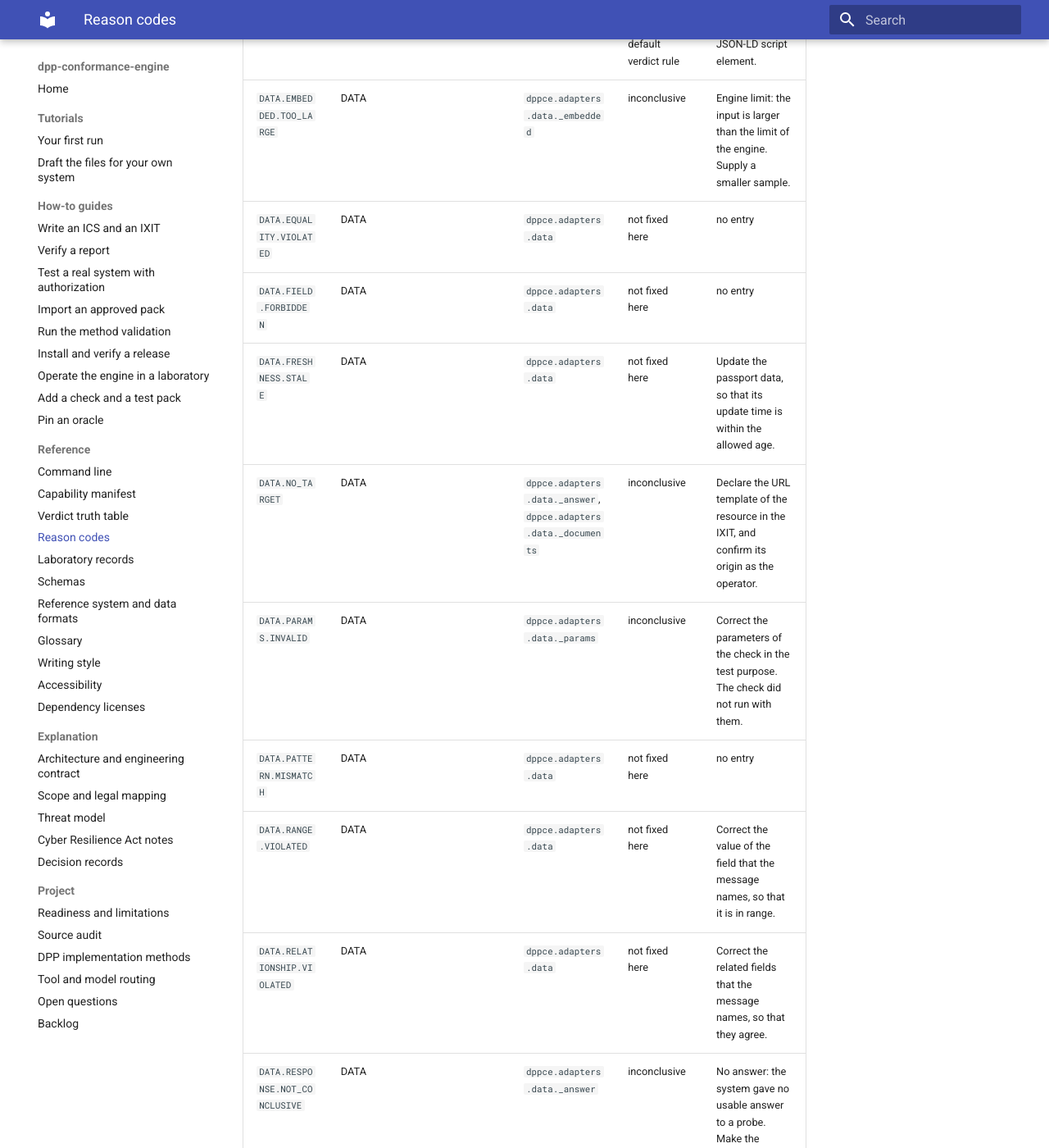
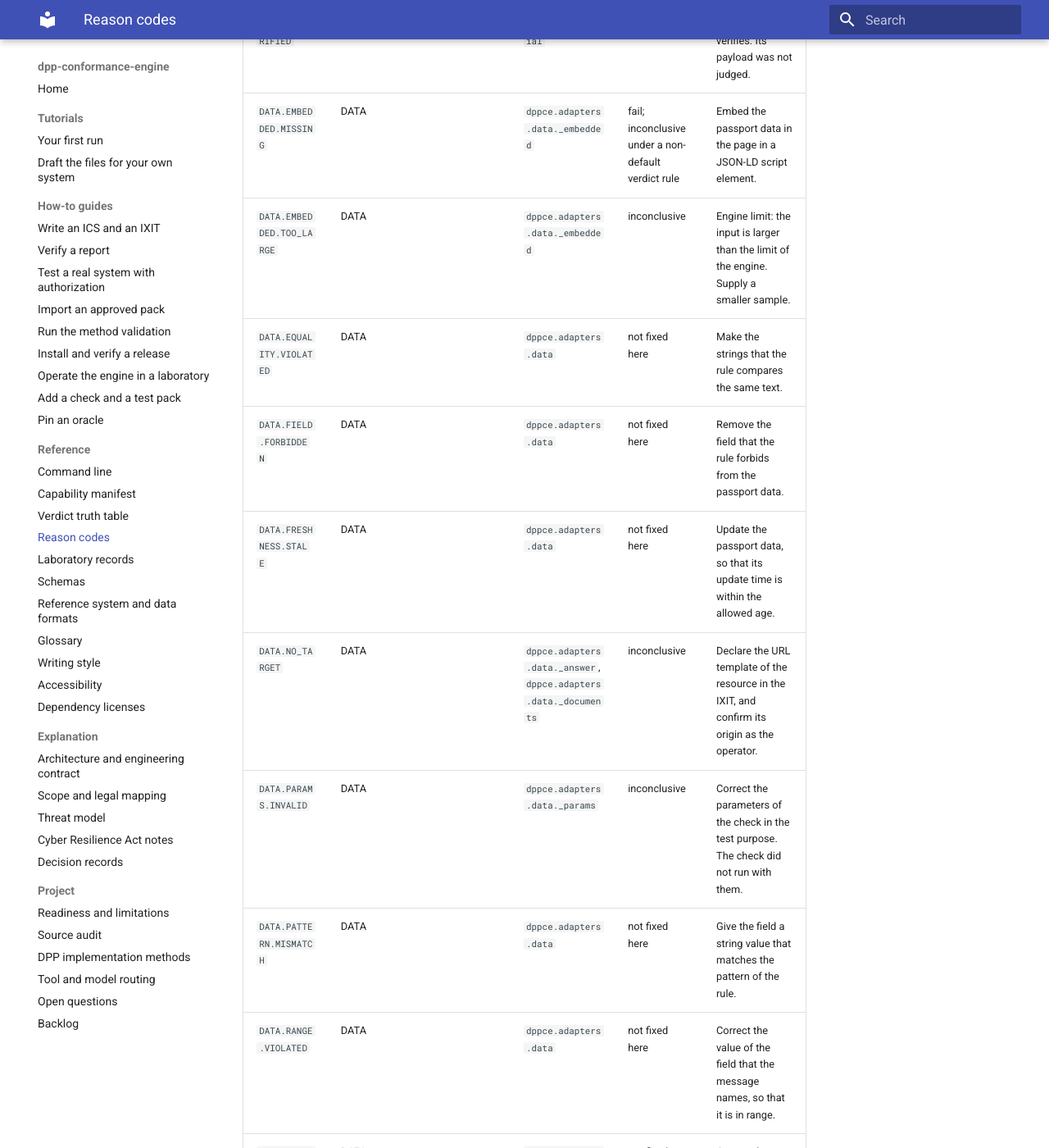
Before and after one commit to hadijannat/dpp-conformance-engine, an MkDocs documentation site: the page built from docs/reference/reason-codes.md, in a window 1280 px wide and 1400 px high, scrolled down 11196 px. Shown: the whole window at 82% size. Built offline with MkDocs 1.6.1 and Material for MkDocs 9.7.7, drawn with Linux system fonts in a browser that asks for light colours; the version menu is left out; some of the changed text lies outside the part shown.

Commit message:
fix(data): keep the example rule pack out of the vendored oracle files
testpacks/data holds vendored oracle files, each with a source record. The
TEST-ONLY rule pack of version 2 is project-authored, so it moves to
fixtures/rules. The five new reason codes get report hints.

Co-Authored-By: Claude Opus 5.5 <noreply@anthropic.com>

```diff
--- a/docs/reference/reason-codes.md
+++ b/docs/reference/reason-codes.md
@@ -95,8 +95,8 @@ The last column comes from `dppce.report.hints`, the table that the HTML report
 | `CARRIER.SAMPLE.TOO_LARGE` | CARRIER |  | `dppce.adapters.common.decode_qr` | inconclusive | Engine limit: the input is larger than the limit of the engine. Supply a smaller sample. |
 | `CARRIER.SAMPLE.UNREADABLE` | CARRIER |  | `dppce.adapters.common.decode_qr` | inconclusive | Supply the carrier sample as an image file that the engine can read. |
 | `DATA.COMPLETENESS.MISSING` | DATA |  | `dppce.adapters.data` | not fixed here | Add the fields that the rule requires to the passport data. |
-| `DATA.CONTEXT.FILE_INVALID` | DATA |  | `dppce.adapters.data._pinned_contexts` | inconclusive | no entry |
-| `DATA.CONTEXT.LINK_UNREADABLE` | DATA | `data.context` | `dppce.adapters.data.context_check` | inconclusive | no entry |
+| `DATA.CONTEXT.FILE_INVALID` | DATA |  | `dppce.adapters.data._pinned_contexts` | inconclusive | Pin a context copy that is a JSON object with string @import values. |
+| `DATA.CONTEXT.LINK_UNREADABLE` | DATA | `data.context` | `dppce.adapters.data.context_check` | inconclusive | Engine limit: the record does not keep this Link header. Send the context relation without other parameters. |
 | `DATA.CONTEXT.MISSING` | DATA | `data.context` | `dppce.adapters.data.context_check` | fail; inconclusive under a non-default verdict rule | Add the JSON-LD context that the rule requires to the document. |
 | `DATA.CONTEXT.NOT_ALLOWED` | DATA | `data.context` | `dppce.adapters.data.context_check` | fail; inconclusive under a non-default verdict rule | Use only the JSON-LD contexts on the allowlist of the test purpose. |
 | `DATA.CONTEXT.NO_ALLOWLIST` | DATA | `data.context` | `dppce.adapters.data.context_check` | inconclusive | Declare the allowlist of contexts in the test purpose. |
@@ -104,12 +104,12 @@ The last column comes from `dppce.report.hints`, the table that the HTML report
 | `DATA.CREDENTIAL.UNVERIFIED` | DATA |  | `dppce.adapters.data._credential` | inconclusive | Serve a credential that verifies. Its payload was not judged. |
 | `DATA.EMBEDDED.MISSING` | DATA |  | `dppce.adapters.data._embedded` | fail; inconclusive under a non-default verdict rule | Embed the passport data in the page in a JSON-LD script element. |
 | `DATA.EMBEDDED.TOO_LARGE` | DATA |  | `dppce.adapters.data._embedded` | inconclusive | Engine limit: the input is larger than the limit of the engine. Supply a smaller sample. |
-| `DATA.EQUALITY.VIOLATED` | DATA |  | `dppce.adapters.data` | not fixed here | no entry |
-| `DATA.FIELD.FORBIDDEN` | DATA |  | `dppce.adapters.data` | not fixed here | no entry |
+| `DATA.EQUALITY.VIOLATED` | DATA |  | `dppce.adapters.data` | not fixed here | Make the strings that the rule compares the same text. |
+| `DATA.FIELD.FORBIDDEN` | DATA |  | `dppce.adapters.data` | not fixed here | Remove the field that the rule forbids from the passport data. |
 | `DATA.FRESHNESS.STALE` | DATA |  | `dppce.adapters.data` | not fixed here | Update the passport data, so that its update time is within the allowed age. |
 | `DATA.NO_TARGET` | DATA |  | `dppce.adapters.data._answer`, `dppce.adapters.data._documents` | inconclusive | Declare the URL template of the resource in the IXIT, and confirm its origin as the operator. |
 | `DATA.PARAMS.INVALID` | DATA |  | `dppce.adapters.data._params` | inconclusive | Correct the parameters of the check in the test purpose. The check did not run with them. |
-| `DATA.PATTERN.MISMATCH` | DATA |  | `dppce.adapters.data` | not fixed here | no entry |
+| `DATA.PATTERN.MISMATCH` | DATA |  | `dppce.adapters.data` | not fixed here | Give the field a string value that matches the pattern of the rule. |
 | `DATA.RANGE.VIOLATED` | DATA |  | `dppce.adapters.data` | not fixed here | Correct the value of the field that the message names, so that it is in range. |
 | `DATA.RELATIONSHIP.VIOLATED` | DATA |  | `dppce.adapters.data` | not fixed here | Correct the related fields that the message names, so that they agree. |
 | `DATA.RESPONSE.NOT_CONCLUSIVE` | DATA |  | `dppce.adapters.data._answer` | inconclusive | No answer: the system gave no usable answer to a probe. Make the endpoint answer, then run again. |
```
Also changed, not shown: docs/reference/reference-system.md (+1 -1 lines), 5 other files.
